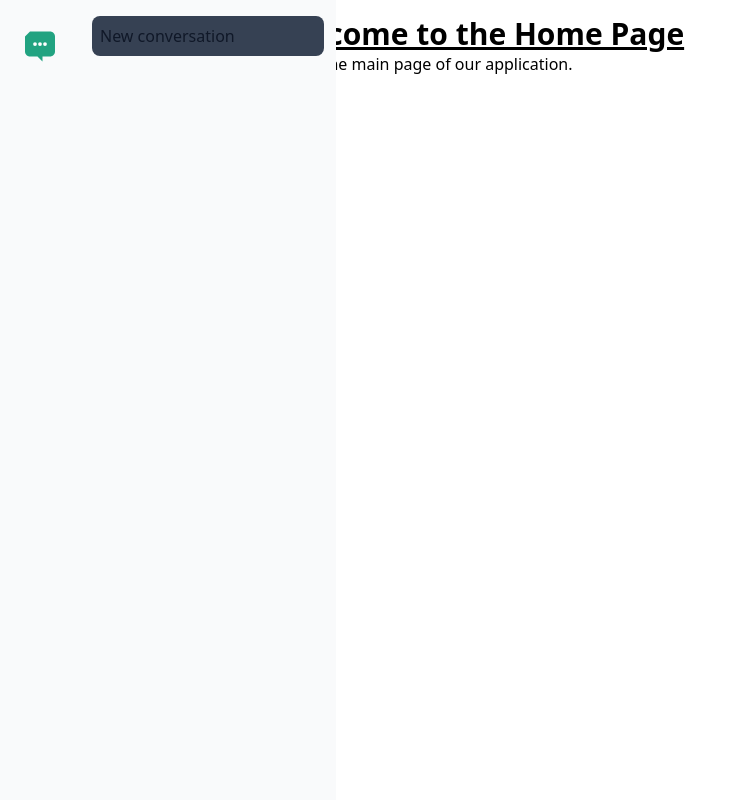
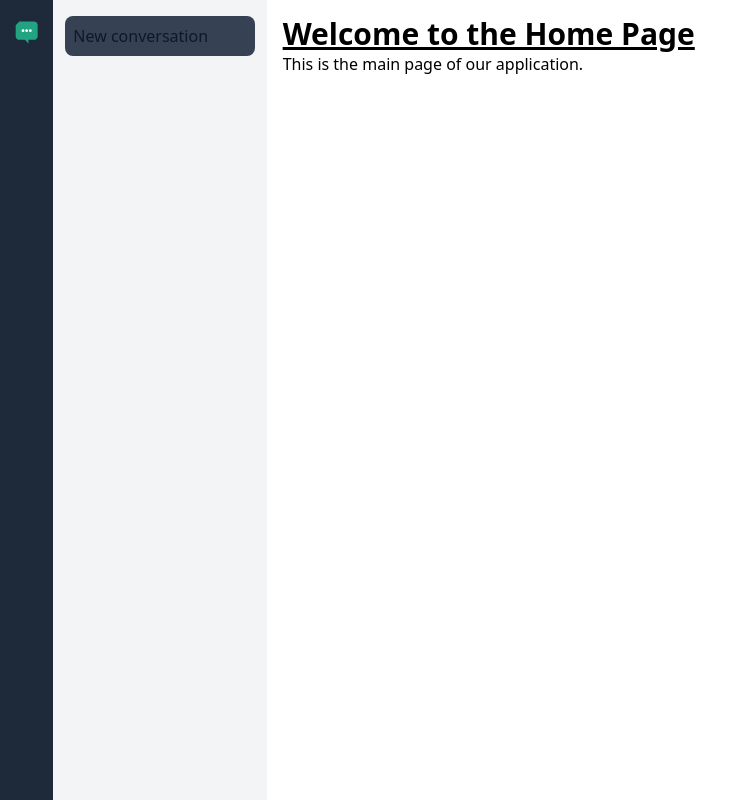
Before and after one commit to tdumele/prompt-ui, a React (Vite) app: page / in a window 1280 px wide. Shown: the whole page, without its empty margins (0-743 px from the left). Built offline with nearby package versions, Linux system fonts and the light colour scheme.

Commit message:
:lipstick: working on sidebar with grid

```diff
--- a/src/components/Sidebar/Sidebar.tsx
+++ b/src/components/Sidebar/Sidebar.tsx
@@ -1,12 +1,12 @@
 export const Sidebar = () => {
     return (
         <>
-            <aside id="default-sidebar" className="fixed top-0 left-0 z-40 w-20 h-screen transition-transform -translate-x-full sm:translate-x-0" aria-label="Sidebar">
-                <div className="h-full px-3 py-4 overflow-y-auto bg-gray-50 dark:bg-gray-800">
-                    <ul className="space-y-2 font-medium">
+            <aside id="default-sidebar" className="col-span-1 h-screen" aria-label="Sidebar">
+                <div className="h-full px-3 py-4 overflow-y-auto bg-gray-800">
+                    <ul>
                         <li>
-                            <a href="#" className="flex items-center p-2 text-gray-900 rounded-lg dark:text-white hover:bg-gray-100 dark:hover:bg-gray-700 group">
-                                <svg className="w-13" viewBox="0 0 64 64" fill="none" xmlns="http://www.w3.org/2000/svg">
+                            <a href="#" className="flex rounded-lg hover:bg-gray-200">
+                                <svg className="w-9" viewBox="0 0 64 64" fill="none" xmlns="http://www.w3.org/2000/svg">
                                     <path d="M16 12L8 20V44C8 48.4183 11.5817 52 16 52H28L36 60V52H48C52.4183 52 56 48.4183 56 44V20C56 15.5817 52.4183 12 48 12H16Z" fill="#22A381" />
                                     <circle cx="24" cy="32" r="3" fill="white" />
                                     <circle cx="32" cy="32" r="3" fill="white" />
@@ -17,9 +17,9 @@ export const Sidebar = () => {
                     </ul>
                 </div>
             </aside>
-            <aside id="content-sidebar" className="fixed top-0 left-20 z-40 w-64 h-screen transition-transform -translate-x-full sm:translate-x-0" aria-label="Sidebar">
-                <div className="h-full w-full px-3 py-4 overflow-y-auto bg-gray-50 dark:bg-gray-400 text-center">
-                    <button className="flex items-center p-2 w-58  text-gray-900 rounded-lg dark:text-white bg-gray-700 group"
+            <aside id="content-sidebar" className="col-span-4 h-screen" aria-label="Sidebar">
+                <div className="h-full w-full px-3 py-4 overflow-y-auto bg-gray-50 bg-gray-100 text-center">
+                    <button className="flex items-center p-2 w-full text-gray-900 rounded-lg dark:text-white bg-gray-700 group"
                                 onClick={() => alert('New Prompt')}>
                                     New conversation
                             </button>
--- a/src/pages/HomePage/HomePage.tsx
+++ b/src/pages/HomePage/HomePage.tsx
@@ -2,11 +2,14 @@ import { Sidebar } from "../../components/Sidebar/Sidebar"
 
 export const HomePage = () => {
     return (<>
-        <Sidebar />
-        <div className="p-4 sm:ml-64">
-            <h1 className="text-3xl font-bold underline">Welcome to the Home Page</h1>
-            <p>This is the main page of our application.</p>
+        <div className="grid grid-cols-24">
+            <Sidebar />
+            <main id="content" className="px-4 py-4 col-start-6 col-end-24 h-screen">
+                <h1 className="text-3xl font-bold underline">Welcome to the Home Page</h1>
+                <p>This is the main page of our application.</p>
+            </main>
         </div>
+
     </>
     );
 }
```
